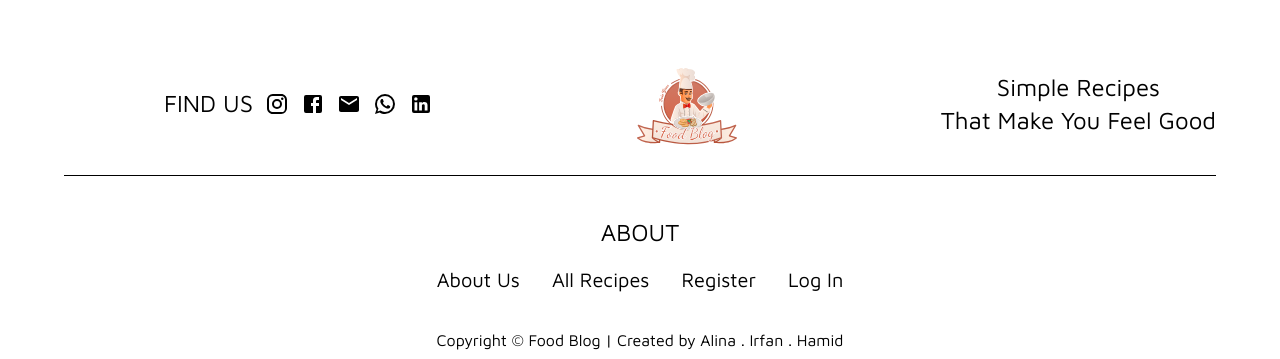
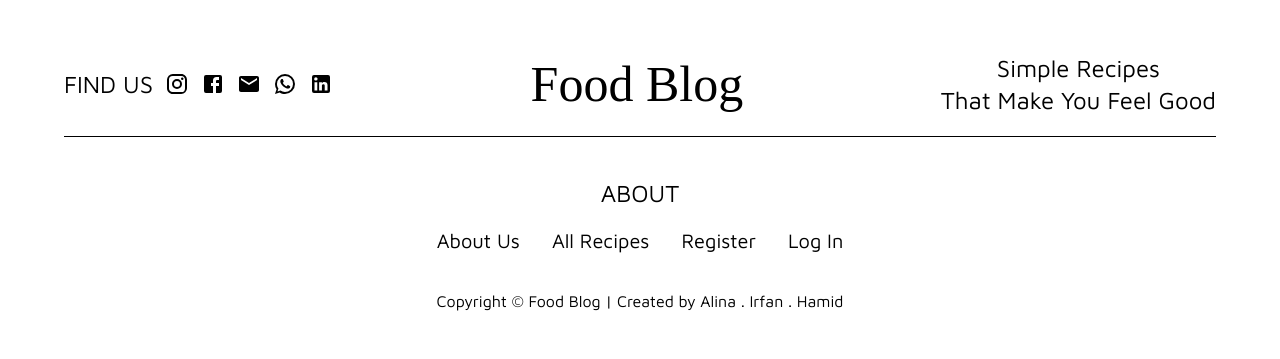
Before and after one commit to Hamidswed/FullStack-group, a React (Create React App) app in the folder client/: page /user in a window 1280 px wide. Shown: the part 1028-1387 px from the top of the page. After the commit the page ends 1348 px from the top, so only its background shows below. Built offline with nearby package versions, Linux system fonts and the light colour scheme; no server answers.

Commit message:
fix some issues in footer

```diff
--- a/client/src/App.css
+++ b/client/src/App.css
@@ -8,7 +8,8 @@
 .login-page,
 .regiter-page,
 .user-info-page,
-.food-mng-page-container {
+.food-mng-page-container,
+.comment-page {
   min-height: 100vh;
 }
 
--- a/client/src/components/footer/Footer.tsx
+++ b/client/src/components/footer/Footer.tsx
@@ -32,7 +32,6 @@ function Footer() {
           flexWrap: "wrap",
           justifyContent: "space-between",
           alignItems: "center",
-          paddingLeft: "100px",
           gap: 50,
           paddingBottom: "20px",
           marginBottom: "20px",
@@ -98,8 +97,8 @@ function Footer() {
           </IconButton>
         </Box>
         <Box>
-          <Link to="/">
-            <img className="logo-footer" src={Logo} alt="logo" />
+          <Link to="/" style={{ textDecoration: "none", color: "black" }}>
+            <span className="food-blog">Food Blog</span>
           </Link>
         </Box>
         <Box>
--- a/client/src/components/footer/footer.css
+++ b/client/src/components/footer/footer.css
@@ -1,10 +1,9 @@
-@import url("https://fonts.googleapis.com/css2?family=Montserrat&display=swap");
-
 .logo-footer {
   width: 100px;
   height: 100px;
 }
 
-.slogan {
-  font-family: "Montserrat", sans-serif;
+.food-blog {
+  font-size: 50px;
+  font-family: 'Dancing Script';
 }
--- a/client/src/pages/CommentMng.tsx
+++ b/client/src/pages/CommentMng.tsx
@@ -2,7 +2,7 @@ import CmtManagement from "../components/admin/comentMng/CmtManagement";
 
 const CommentMng = () => {
   return (
-    <div>
+    <div className="comment-page">
       <CmtManagement />
     </div>
   );
```
